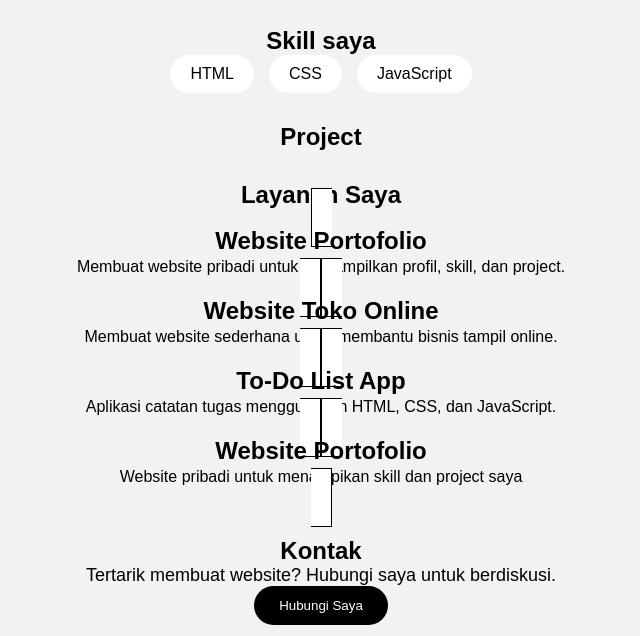
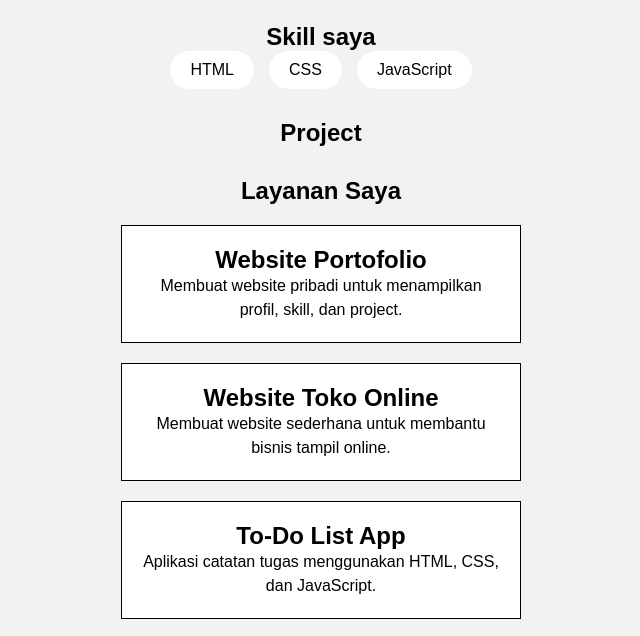
Before and after one commit to rafkhaae99-ops/Portofolio-pertama-saya, a plain HTML site: page index.html in a window 1280 px wide. Shown: the part 263-899 px from the top of the page, without its empty margins (319-959 px from the left). Drawn offline with Linux system fonts and the light colour scheme.

Commit message:
fix dif ke div

```diff
--- a/index.html
+++ b/index.html
@@ -1,4 +1,3 @@
-<!DOCTYPE html>
 <html>
 <head>
     <title>Portofolio Rafka</title>
@@ -21,7 +20,7 @@
 
 <h2 id="skill">Skill saya</h2>
 
-<dif class="skill">
+<div class="skill">
 
 <p>HTML</p>
 
@@ -29,22 +28,22 @@
 
 <p>JavaScript</p>
 
-</dif>
+</div>
 
 <h2 id="project">Project</h2>
 
 <h2>Layanan Saya</h2>
 
-<dif class="card">
+<div class="card">
 
 <h3>Website Portofolio</h3>
 
 <p>
     Membuat website pribadi untuk menampilkan profil, skill, dan project.</p>
 
-</dif>
+</div>
 
-<dif class="card">
+<div class="card">
 
 <h3>Website Toko Online</h3>
 
@@ -52,25 +51,25 @@
 Membuat website sederhana untuk membantu bisnis tampil online.
 </p>
 
-</dif>
+</div>
 
-<dif class="card">
+<div class="card">
 
 <h3>To-Do List App</h3>
 
 <p>
 Aplikasi catatan tugas menggunakan HTML, CSS, dan JavaScript.</p>
 
-</dif>
+</div>
 
-<dif class="card">
+<div class="card">
 
 <h3>Website Portofolio</h3>
 
 <p>
 Website pribadi untuk menampikan skill dan project saya</p>
 
-</dif>
+</div>
 
 <h2 id="kontak">Kontak</h2>
 
```
